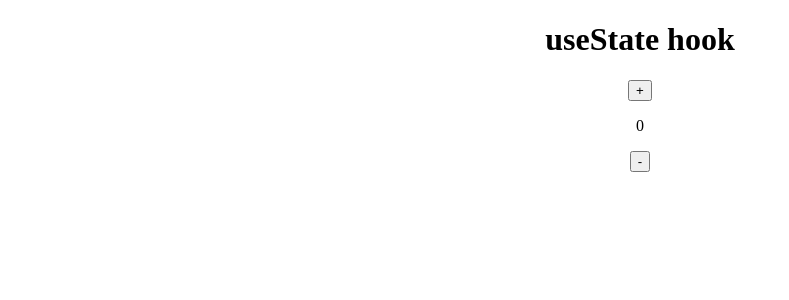
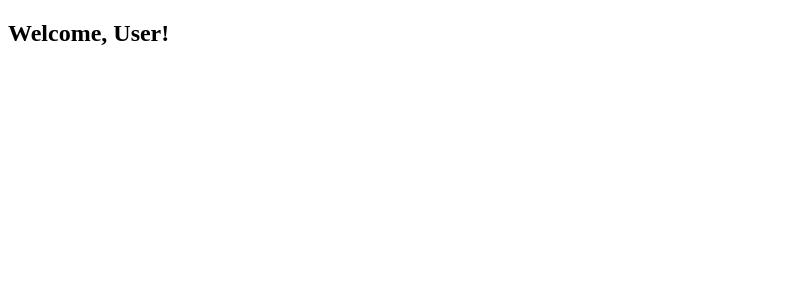
Before and after one commit to SumaiyaNM2024/CountApp, a React (Vite) app: page / in a window 1280 px wide. Shown: the top 300 px of the page, without its empty margins (0-789 px from the left). Built offline with nearby package versions, Linux system fonts and the light colour scheme.

Commit message:
Rendering Code

```diff
--- /dev/null
+++ b/src/Rendering.jsx
@@ -0,0 +1,9 @@
+import React from 'react'
+
+function Rendering() {
+    const isLoggedIn = true;
+  return isLoggedIn ? <h2>Welcome, User!</h2> : <h2>Please log in.</h2>
+
+}
+
+export default Rendering
--- a/src/main.jsx
+++ b/src/main.jsx
@@ -1,12 +1,14 @@
 import { StrictMode } from 'react'
 import { createRoot } from 'react-dom/client'
-import App from './App.jsx'
+// import App from './App.jsx'
 import './index.css'
-import UseEffect from './UseEffect.jsx'
+// import UseEffect from './UseEffect.jsx'
+import Rendering from './Rendering.jsx'
 
 createRoot(document.getElementById('root')).render(
   <StrictMode>
     {/* <App /> */}
-    <UseEffect/>
+    {/* <UseEffect/> */}
+    <Rendering />
   </StrictMode>,
 )
```
